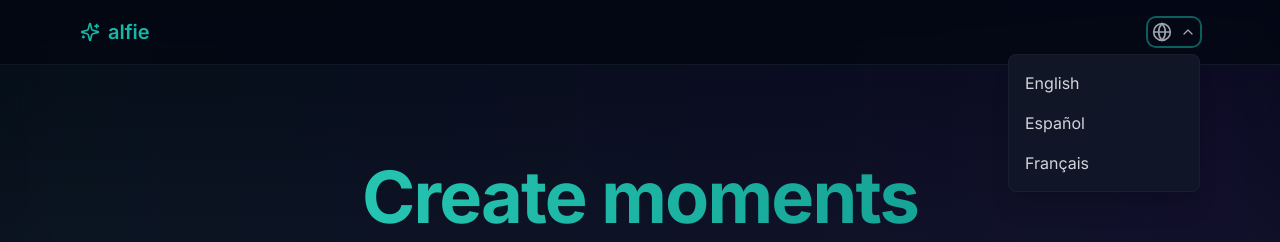
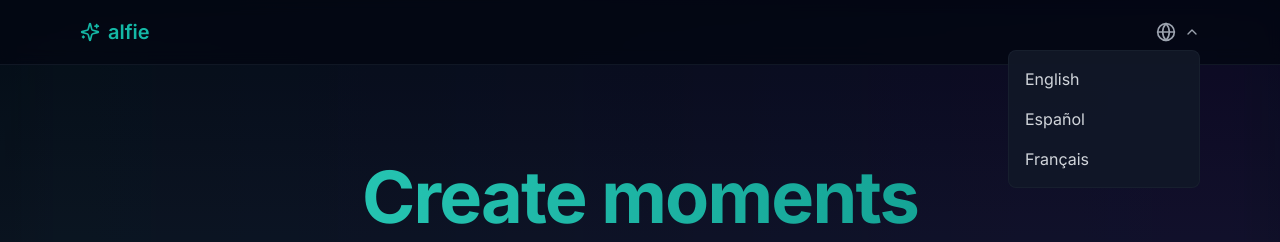
Before and after one commit to TheJohny71/alfie-enterprise-v3, a Next.js app: page / in a window 1280 px wide. Both pictures are taken after a click on the button 1174 px from the left and 32 px from the top of the page. Shown: the top 242 px of the page. Built offline with nearby package versions, Linux system fonts and the light colour scheme.

Commit message:
Update language-selector.tsx

```diff
--- a/src/components/features/welcome/language-selector.tsx
+++ b/src/components/features/welcome/language-selector.tsx
@@ -4,42 +4,22 @@ import { FC } from 'react';
 import { Globe, ChevronDown } from 'lucide-react';
 import type { LanguageSelectorProps } from './types';
 
-export const LanguageSelector: FC<LanguageSelectorProps> = ({
-  show,
-  onToggle,
-  ariaLabel = "Language Selector"
-}) => {
-  const languages = ['English', 'Español', 'Français'];
-
+export const LanguageSelector: FC<LanguageSelectorProps> = ({ show, onToggle }) => {
   return (
     <div className="relative">
       <button
         onClick={onToggle}
-        className="flex items-center gap-2 text-gray-400 hover:text-white transition-colors focus:outline-none focus:ring-2 focus:ring-teal-500/50 rounded-lg p-1"
-        aria-label={ariaLabel}
-        aria-expanded={show}
-        aria-controls="language-menu"
+        className="flex items-center gap-2 text-gray-400 hover:text-white transition-colors"
       >
-        <Globe className="w-5 h-5 transition-transform duration-300 hover:rotate-12" />
+        <Globe className="w-5 h-5" />
         <ChevronDown className={`w-4 h-4 transition-transform duration-300 ${show ? 'rotate-180' : ''}`} />
       </button>
       {show && (
-        <div
-          id="language-menu"
-          role="menu"
-          className="absolute right-0 mt-2 py-2 w-48 rounded-lg border border-gray-800/50 bg-gray-900/95 backdrop-blur-lg shadow-xl shadow-black/10"
-          style={{
-            translate: "none",
-            opacity: 1,
-            transform: "none"
-          }}
-        >
-          {languages.map((lang, index) => (
+        <div className="absolute right-0 mt-2 py-2 w-48 rounded-lg border border-gray-800/50 bg-gray-900/95 backdrop-blur-lg">
+          {['English', 'Español', 'Français'].map((lang) => (
             <button
               key={lang}
-              role="menuitem"
-              className="w-full px-4 py-2 text-left text-gray-300 hover:text-white hover:bg-gray-800/50 focus:outline-none focus:bg-gray-800/50 focus:text-white transition-colors"
-              style={{ animationDelay: `${index * 50}ms` }}
+              className="w-full px-4 py-2 text-left text-gray-300 hover:text-white hover:bg-gray-800/50"
             >
               {lang}
             </button>
```
